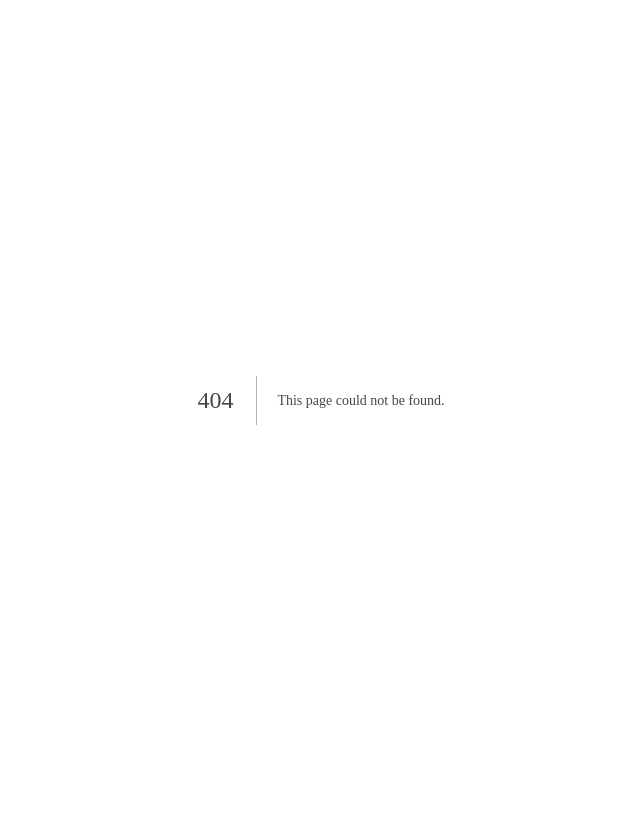
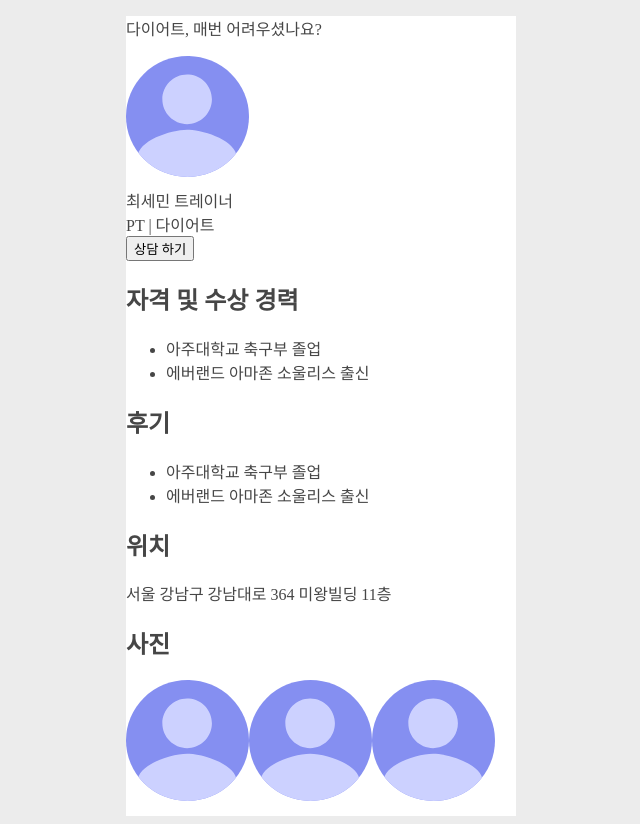
Before and after one commit to ktmihs/bodyBuddy, a Next.js app: page /trainer/1 in a window 1280 px wide. Before the commit this address had no page. Shown: the whole page, without its empty margins (319-959 px from the left). Before the commit the page ends 800 px from the top, so only its background shows below. Built offline with nearby package versions, Linux system fonts and the light colour scheme; a web font is replaced by a local one; what emotion-reset would draw is missing.

Commit message:
design: #38 Markup trainer page
- page/trainer
- index.tsx

```diff
--- /dev/null
+++ b/pages/trainer/[id]/index.tsx
@@ -0,0 +1,69 @@
+import { TitleBar } from '@components/common/title';
+import Image from 'next/image';
+import profile from '@assets/common/profile.svg';
+
+const Trainer = () => {
+  const edit = {
+    // 강사로 로그인됐을 경우에만,
+    link: '[id]/edit',
+    src: 'setting img',
+    alt: '수정페이지로 이동하기',
+  };
+  const liked = {
+    liked: 'liked img',
+    unLiked: 'unliked img',
+    likedAlt: '관심 트레이너 설정하기',
+    unLikedAlt: '관심 트레이너 해제하기',
+  };
+
+  return (
+    <div>
+      {/* <TitleBar right={edit} />
+      <div>하트 아이콘</div> */}
+      <header>
+        <p>다이어트, 매번 어려우셨나요?</p>
+        <Image src={profile} alt="강사" />
+        <section>
+          <div>최세민 트레이너</div>
+          <div>PT | 다이어트</div>
+          {/* <div>현재 off 상태입니다.</div> */}
+          <div>
+            <button>상담 하기</button>
+          </div>
+        </section>
+      </header>
+      <main>
+        <section>
+          <h2>자격 및 수상 경력</h2>
+          <ul>
+            <li>아주대학교 축구부 졸업</li>
+            <li>에버랜드 아마존 소울리스 출신</li>
+          </ul>
+        </section>
+        <section>
+          <h2>후기</h2>
+          {/* <div>작성된 후기가 없습니다.</div> */}
+          <ul>
+            <li>아주대학교 축구부 졸업</li>
+            <li>에버랜드 아마존 소울리스 출신</li>
+          </ul>
+        </section>
+        <section>
+          <h2>위치</h2>
+          <div>서울 강남구 강남대로 364 미왕빌딩 11층</div>
+          {/* 지도 가져오기 */}
+        </section>
+        <section>
+          <h2>사진</h2>
+          <div>
+            <Image src={profile} alt={'강사 사진'} />
+            <Image src={profile} alt={'강사 사진'} />
+            <Image src={profile} alt={'강사 사진'} />
+          </div>
+        </section>
+      </main>
+    </div>
+  );
+};
+
+export default Trainer;
```
